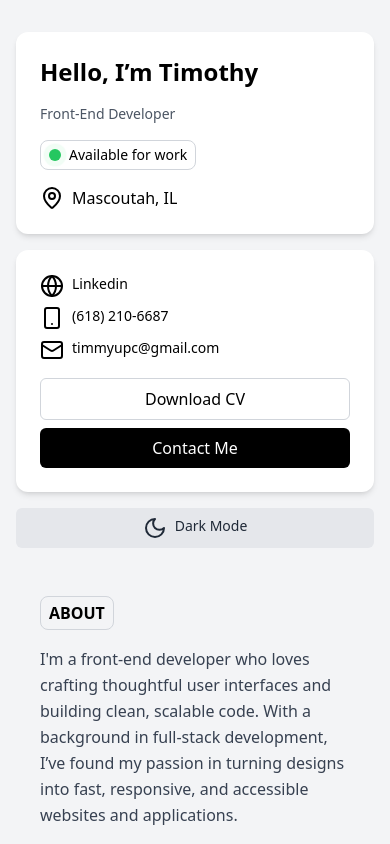
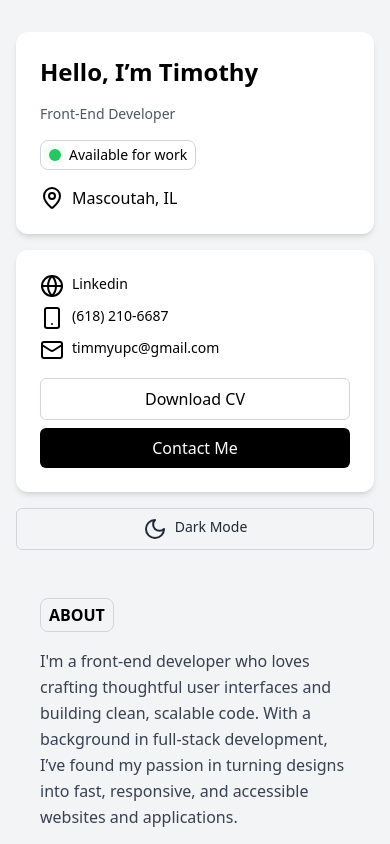
Before and after one commit to Tupchu/timothyupchurch-portfolio, a React (Vite) app: page / in a window 390 px wide. Shown: the top 844 px of the page. Built offline with nearby package versions, Linux system fonts and the light colour scheme.

Commit message:
Updated layout styles for theme toggle

```diff
--- a/src/components/Sidebar.tsx
+++ b/src/components/Sidebar.tsx
@@ -11,6 +11,7 @@ const Sidebar = () => {
       transition={{ duration: 0.8 }}
       viewport={{ once: true }}
     >
+      <div className="grid gap-4">
         <div className="grid gap-4 lg:grid-cols-1 md:max-lg:flex">
           <motion.div
             initial={{ opacity: 0, x: -40 }}
@@ -20,7 +21,7 @@ const Sidebar = () => {
             className="flex-1"
           >
             {/* profile card */}
-          <div className="bg-white p-6 rounded-xl shadow-md space-y-4 md:max-lg:flex-1 dark:bg-gray-700 dark:text-gray-300">
+            <div className="bg-white p-6 rounded-xl shadow-md space-y-4 md:max-lg:flex-1 dark:bg-gray-700 dark:text-gray-300 min-h-full">
               <h1 className="text-2xl font-bold">Hello, I’m Timothy</h1>
               <p className="text-sm text-gray-600 dark:text-gray-400">
                 Front-End Developer
@@ -95,6 +96,7 @@ const Sidebar = () => {
               </div>
             </div>
           </motion.div>
+        </div>
 
         <ThemeToggle />
       </div>
--- a/src/components/ThemeToggle.tsx
+++ b/src/components/ThemeToggle.tsx
@@ -27,7 +27,7 @@ export default function ThemeToggle() {
   return (
     <button
       onClick={toggleTheme}
-      className="px-3 py-2 rounded-md bg-gray-200 text-sm text-gray-800 dark:bg-gray-700 dark:text-gray-100 transition-colors"
+      className="px-3 py-2 rounded-md bg-gray-100 border border-gray-300 hover:bg-gray-300 text-sm text-gray-800 dark:bg-gray-700 dark:border-gray-700 dark:hover:bg-gray-600 dark:hover:border-gray-600 dark:text-gray-100 transition-colors "
     >
       {theme === "dark" ? (
         <span className="flex gap-2 justify-center">
```
Lines whose indentation alone changed are shown as unchanged.
